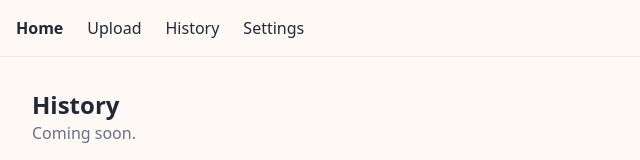
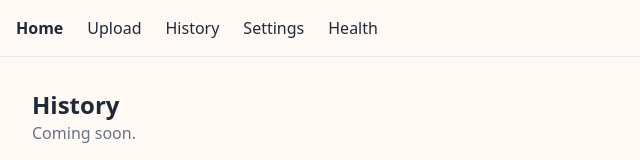
Before and after one commit to hurkazmi-cpp/frontend-ai-capstone, a Next.js app: page /history in a window 1280 px wide. Shown: the top 160 px of the page, without its empty margins (0-640 px from the left). Built offline with nearby package versions, Linux system fonts and the light colour scheme.

Commit message:
FE-04: add health link to nav, update README with routes and deploy link

```diff
--- a/src/app/layout.tsx
+++ b/src/app/layout.tsx
@@ -30,6 +30,7 @@ export default function RootLayout({ children }: LayoutProps<"/">) {
           <Link href="/upload">Upload</Link>
           <Link href="/history">History</Link>
           <Link href="/settings">Settings</Link>
+          <Link href="/health">Health</Link>
         </nav>
         <main className="flex-1">{children}</main>
       </body>
```
Also changed, not shown: 1 other file (tests, documents, lock files or other folders).
